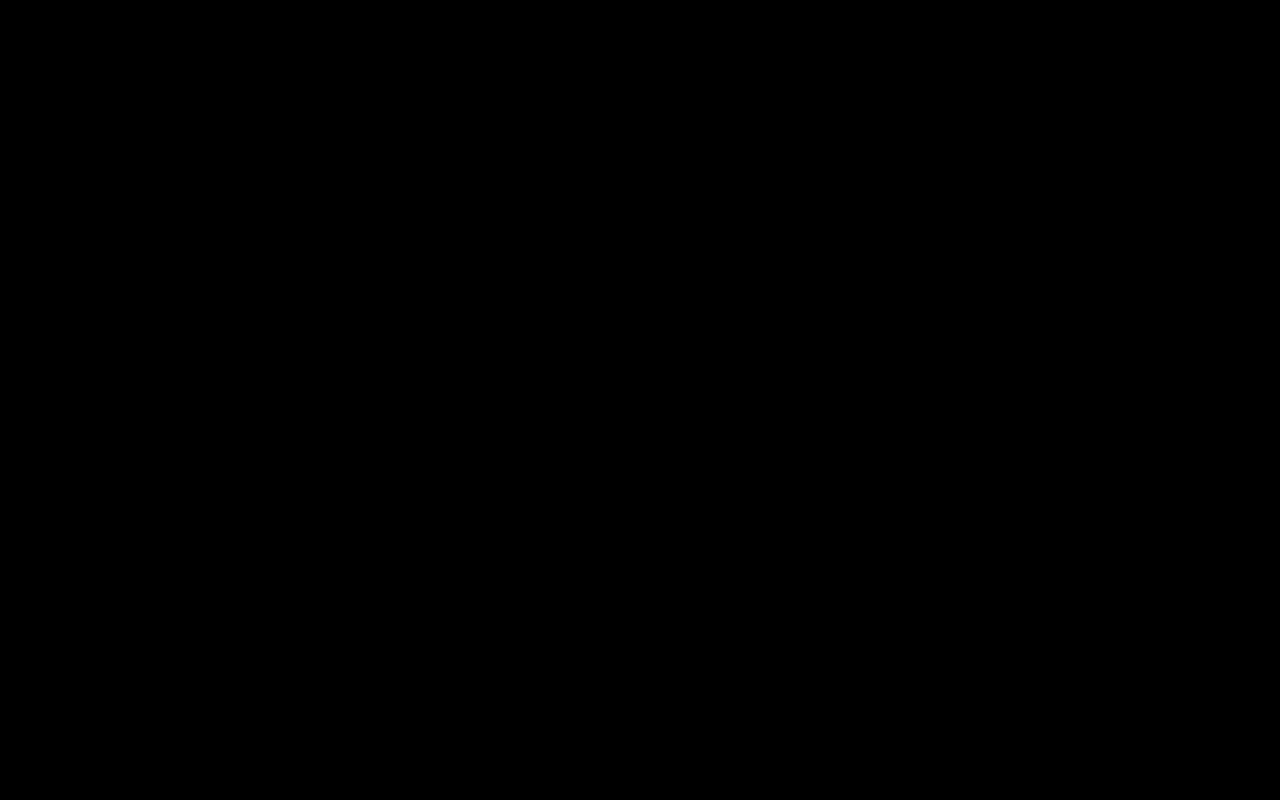
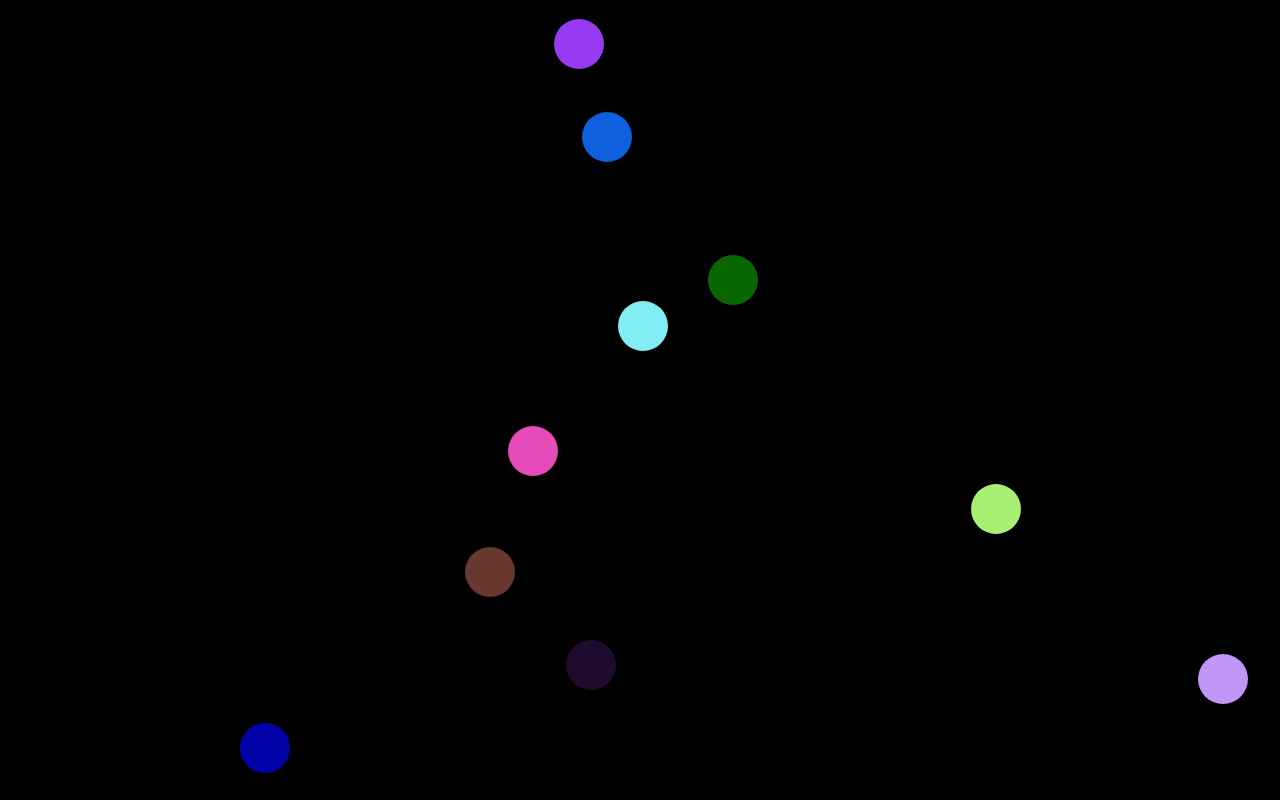
Before and after one commit to harryBhaiKaFan/colliding_balls, a plain HTML site: page index.html in a window 1280 px wide. Drawn offline with Linux system fonts and the light colour scheme.

Commit message:
Some bugs yet to be fixed...

```diff
--- a/App.css
+++ b/App.css
@@ -8,6 +8,8 @@ html,body
 {
     width:100%;
     height:100%;
+    overflow: hidden;
+    scrollbar-width: none;
 }
 
 #screen
--- a/App.js
+++ b/App.js
@@ -1,6 +1,8 @@
 
-let screen = null;
-let ctx = null;
+import { Ball,Vector } from "./Ball.js";
+
+let screen = document.querySelector("#screen");
+let ctx = screen.getContext("2d");
 
 
 function randInt(min,max)
@@ -8,46 +10,40 @@ function randInt(min,max)
     return (min + Math.floor(Math.random()*(max - min)));
 }
 
-function Ball(rad,color){
-    this.x = randInt(0,window.innerWidth - rad);
-    this.y = randInt(-200,-100);
-    this.rad = rad;
-    this.color = color;
-}
-
-Ball.prototype.fallSpeed = 9.8;
-
-Ball.prototype.behaveCollided = () => {
-
-}
-
-Ball.prototype.isCollided = () => {
-
-}
-
-Ball.prototype.fall = () => {
-
-}
-
-Ball.prototype.render = (ctx,delta) => {
-    ctx.beginPath();
-    ctx.fillStyle = this.color;
-    ctx.arc(this.x,this.y,this.rad,0,2*Math.PI);
-    ctx.fill();
-    ctx.closePath();
-}
-
 const App = {
     balls: [],
     init: function(){
-        screen = document.querySelector("#screen");
-        ctx = screen.getContext("2d");
+        screen.height = window.innerHeight;
+        screen.width = window.innerWidth;
+        for (let i = 0; i < 10; i++)
+        {
+            this.balls.push(new Ball({
+                pos:Vector.create(randInt(25,window.innerWidth-50),randInt(25,window.innerHeight-50)),
+                vel:Vector.create(randInt(0,10),randInt(0,10)),
+                rad:25,
+                color:`rgb(${randInt(0,255)},${randInt(0,255)},${randInt(0,255)})`
+            }));
+        }
+
+        for (let i = 0; i < this.balls.length; i++)
+        {
+            for (let j = 0; j < this.balls.length; j++)
+            {
+                this.balls[i].addCollisionObject(this.balls[j]);
+            }
+        }
 
         // Starting animation ...
         requestAnimationFrame(this.render.bind(this));
     },
 
     render: function(){
+
+        ctx.clearRect(0,0,screen.width,screen.height)
+
+        this.balls.forEach(ball => {
+            ball.render(ctx);
+        });;
         requestAnimationFrame(this.render.bind(this));
     }
 }
--- /dev/null
+++ b/Ball.js
@@ -0,0 +1,82 @@
+
+// Algorithm Stolen form: https://jeffreythompson.org/collision-detection/circle-circle.php#:~:text=First%2C%20calculate%20the%20distance%20between%20the%20two%20circle%E2%80%99s,%3C%3D%20c1r%2Bc2r%29%20%7B%20return%20true%3B%20%7D%20return%20false%3B
+function circleInCircle(pos_a,pos_b,rad_a,rad_b=rad_a)
+{
+    let distX = pos_a.x - pos_b.x;
+    let distY = pos_a.y - pos_b.y;
+    let distance = Math.sqrt( (distX*distX) + (distY*distY) );
+
+    if (distance <= rad_a + rad_b)
+    {
+        return true;
+    }
+
+    return false;
+}
+
+export const Vector = {
+    create(x,y){
+        return {x,y}
+    },
+    add(a,b)
+    {
+        return {
+            x:a.x+b.x,
+            y:a.y+b.y
+        };
+    }
+}
+
+export function Ball({pos,vel,rad,color})
+{
+    this.position = pos;
+    this.velocity = vel;
+    this.radius = rad;
+    this.color = color;
+    this.collisionObjects = [];
+}
+
+Ball.prototype.render = function(ctx) {
+
+    this.position = Vector.add(this.position,this.velocity);
+
+    if (this.position.x >= window.innerWidth - this.radius || this.position.x <= this.radius){
+        this.velocity.x *= -1;
+    }
+
+    if (this.position.y >= window.innerHeight - this.radius || this.position.y <= this.radius){
+        this.velocity.y *= -1;
+    }
+
+    this.collisionObjects.forEach((object)=>{
+        let objPos = object.position;
+        let objVel = object.velocity;
+
+        // let thisVel = Object.create(this.velocity);
+
+        if (circleInCircle(objPos,this.position,this.radius))
+        {
+            // this.velocity = Vector.add(this.velocity,objVel);
+            // objVel = Vector.add(thisVel,objVel);
+
+            // TODO: Fix above
+
+            this.velocity.x *= -1;
+            this.velocity.y *= -1;
+
+            objVel.x *= -1;
+            objVel.y *= -1;
+        }
+
+    })
+
+    ctx.beginPath();
+    ctx.fillStyle = this.color;
+    ctx.arc(this.position.x,this.position.y,this.radius,0,2*Math.PI);
+    ctx.fill();
+    ctx.closePath();
+}
+
+Ball.prototype.addCollisionObject = function(object){
+    this.collisionObjects.push(object);
+}
```
Also changed, not shown: 1 other file.
